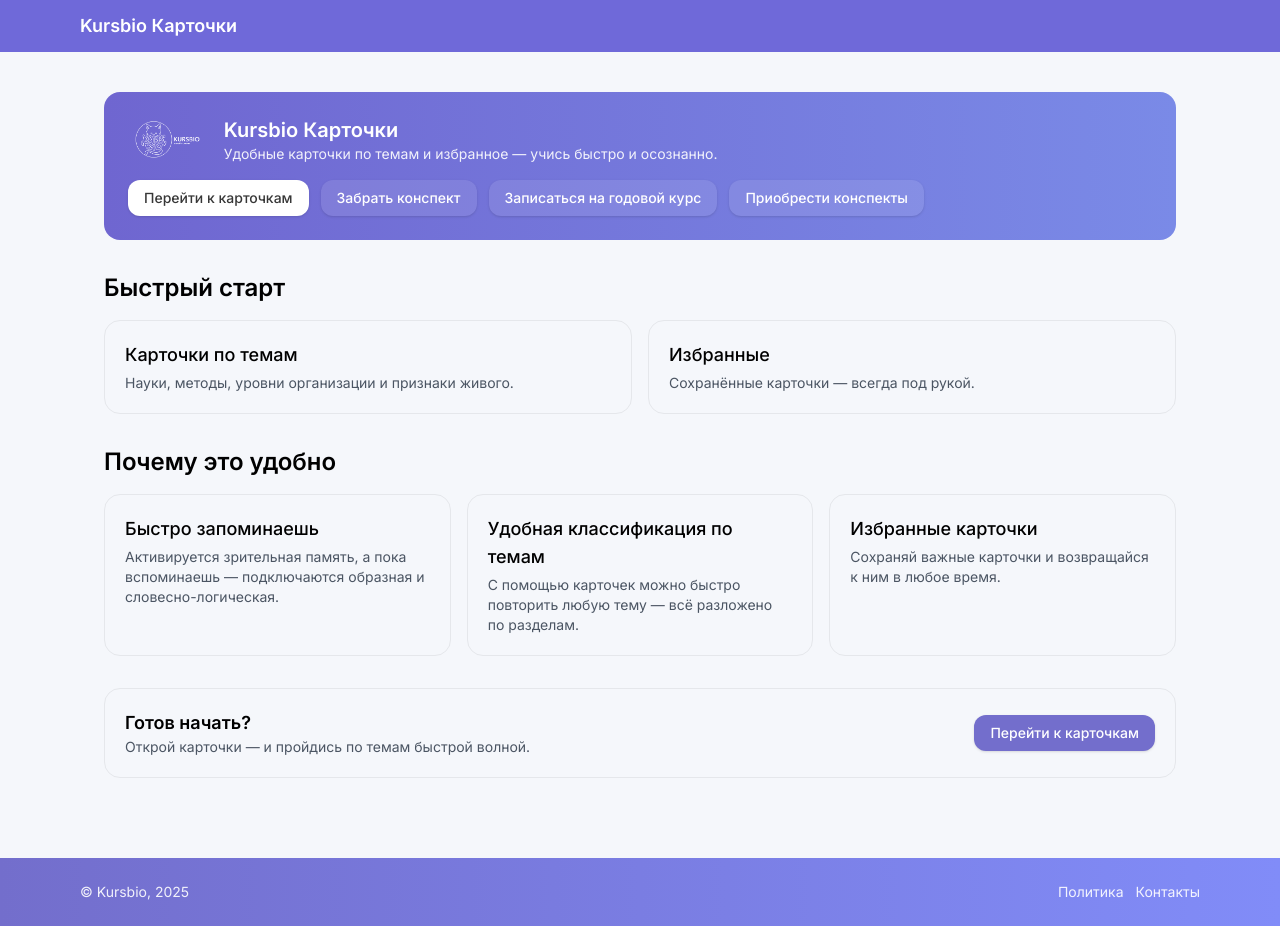
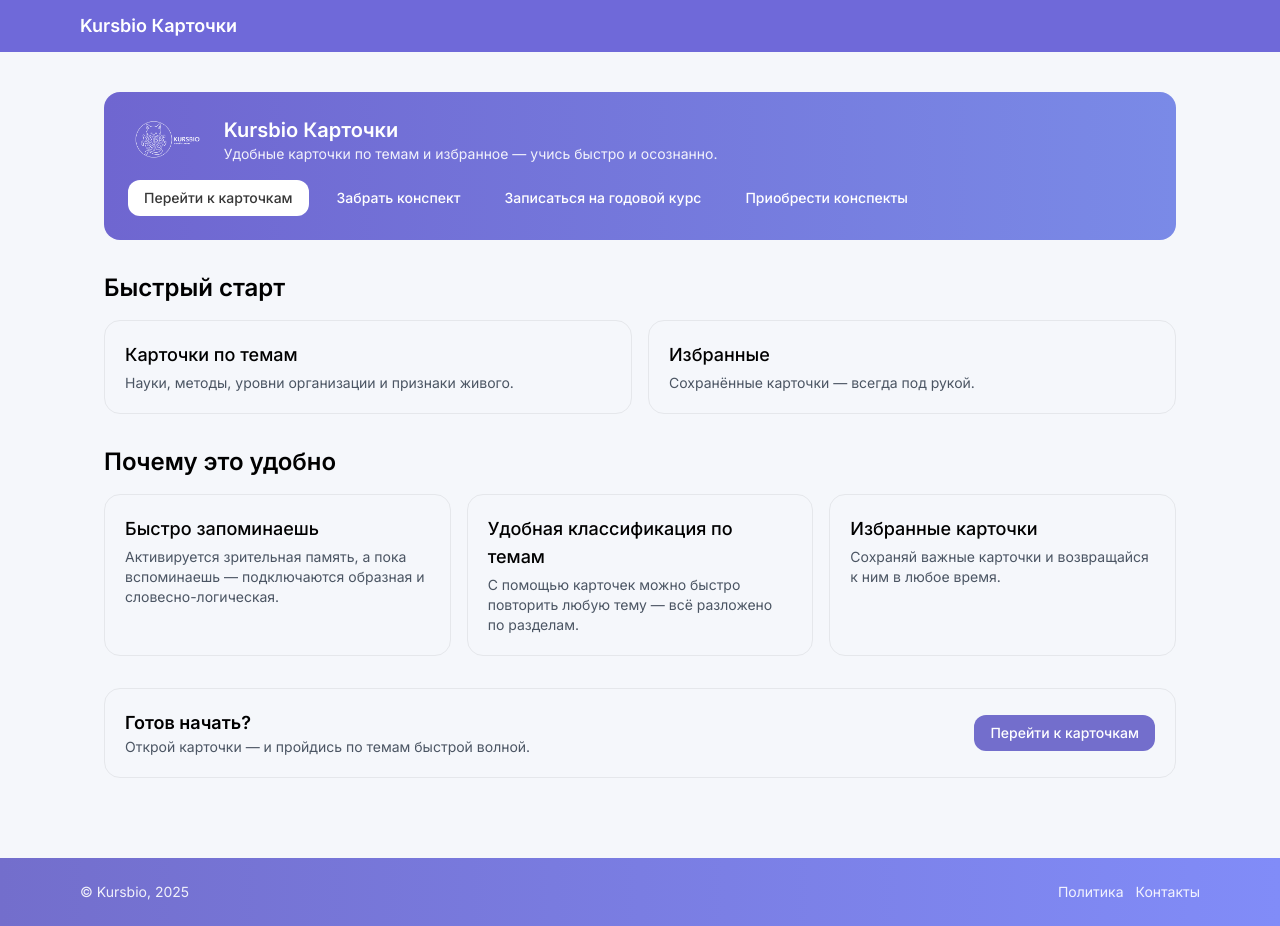
Before and after one commit to Cavor789/kursbio-flashcards, a Next.js app: page / in a window 1280 px wide. Built offline with nearby package versions, Linux system fonts and the light colour scheme.

Commit message:
Update globals.css

```diff
--- a/app/globals.css
+++ b/app/globals.css
@@ -2,18 +2,45 @@
 @tailwind components;
 @tailwind utilities;
 
+/* ===== CSS-переменные бренда ===== */
 :root {
   --brand: #736ecc;
   --brand-dark: #5f59c0;
   --bg: #f5f7fb;
 }
+
+/* ===== Базовые штуки ===== */
 html, body { height: 100%; }
 body { background: var(--bg); }
+
+/* Карточки/контейнеры */
 .card { @apply bg-white rounded-2xl p-4 shadow-lg; }
-.btn { @apply inline-flex items-center justify-center px-3 py-2 rounded-xl shadow text-sm font-medium; }
-.btn-primary { @apply text-white; background: var(--brand); }
-.btn-primary:hover { background: var(--brand-dark); }
-.btn-ghost { @apply bg-white border border-gray-200; }
-.btn { @apply inline-flex items-center justify-center rounded-xl px-4 py-2 bg-white/10 text-white hover:bg-white/20 transition; }
-.btn-primary { @apply bg-[#736ecc] text-white hover:opacity-90; }
-.btn-white { @apply bg-white text-[#373737] hover:bg-gray-100; }
+
+/* ===== Кнопки: ОДИН набор правил, без дублей ===== */
+.btn {
+  @apply inline-flex items-center justify-center
+         rounded-xl px-4 py-2 text-sm font-medium
+         transition;
+}
+
+/* Основная (фиолетовая) */
+.btn-primary {
+  @apply text-white;
+  background: var(--brand);
+}
+.btn-primary:hover {
+  background: var(--brand-dark);
+}
+
+/* Прозрачная на светлом фоне с рамкой */
+.btn-ghost {
+  @apply bg-white border border-gray-200 text-gray-700;
+}
+
+/* Белая кнопка (для цветных фонов/хедера) */
+.btn-white {
+  @apply bg-white text-[#373737] hover:bg-gray-100;
+}
+
+/* Доп: ссылки в тексте */
+a.link { @apply text-[var(--brand)] hover:underline; }
```
